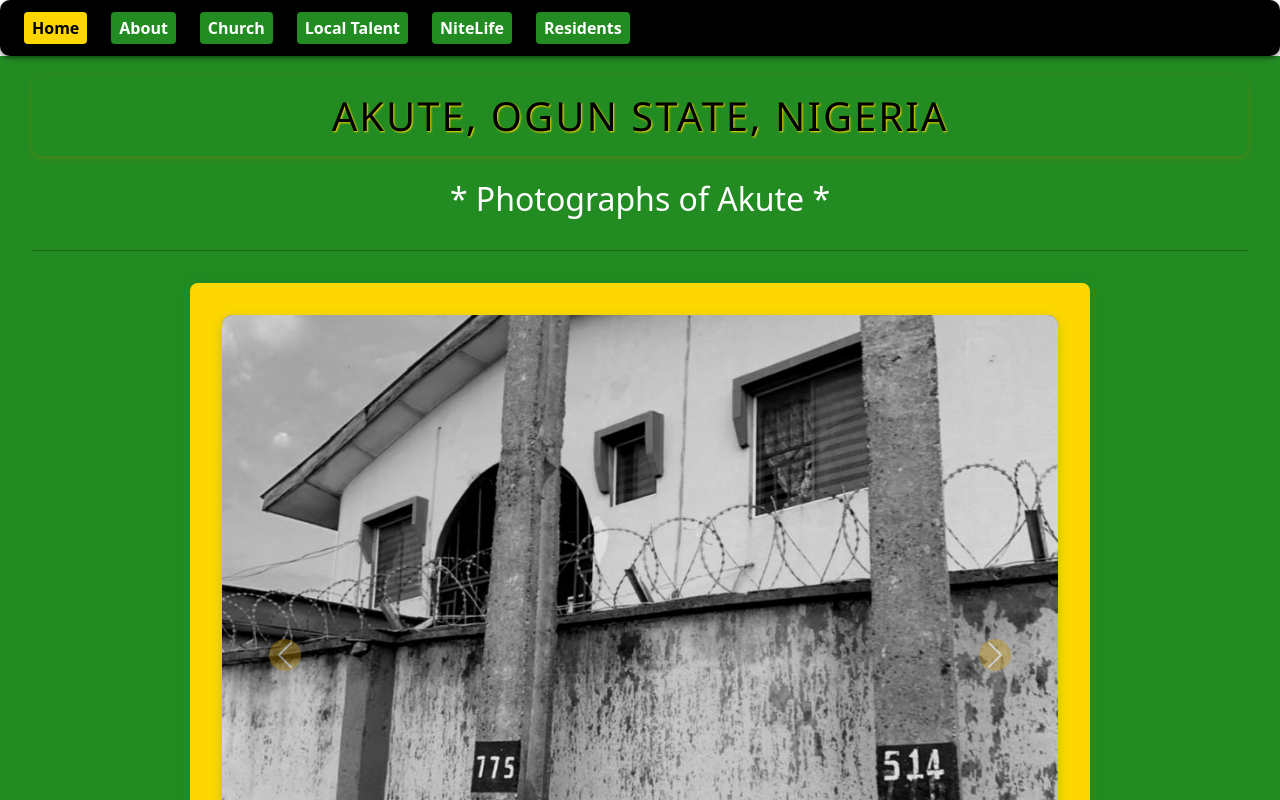
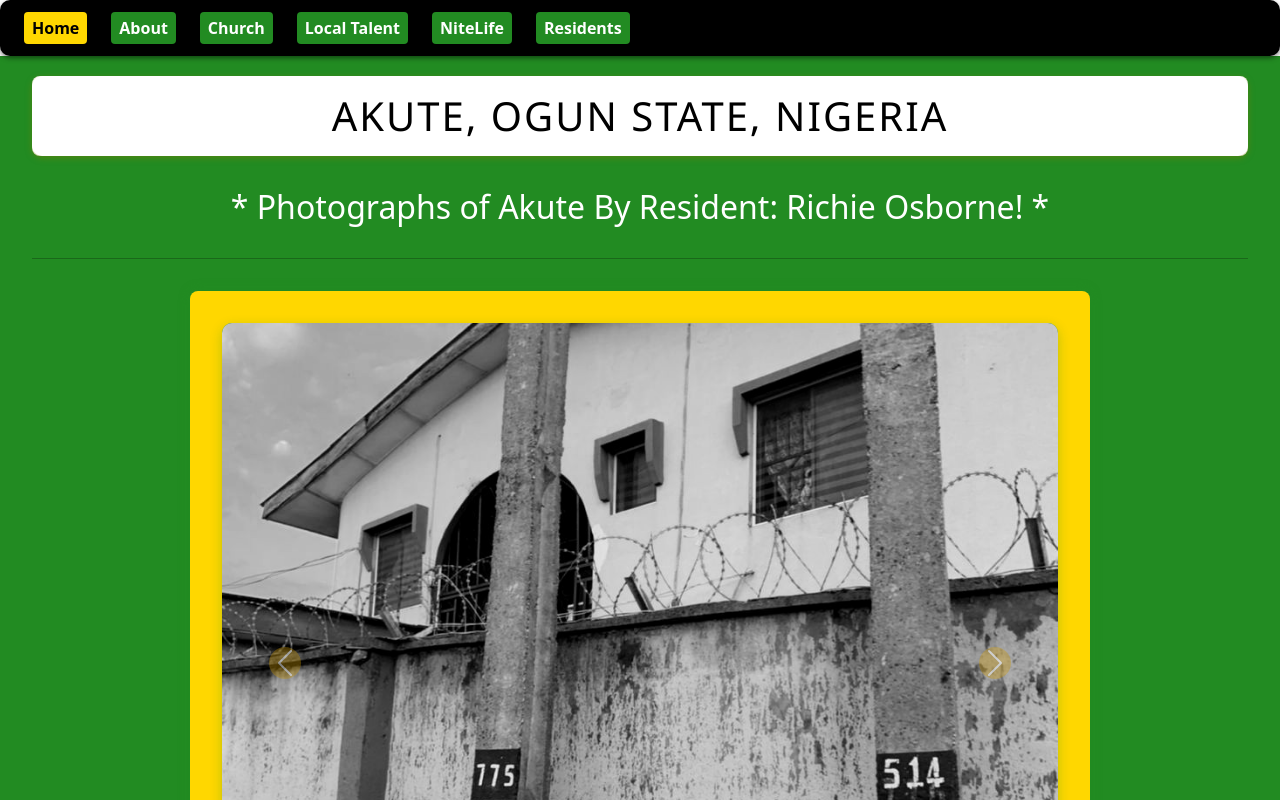
Before and after one commit to cochav4884/Nigeria, a React (Create React App) app: page / in a window 1280 px wide. Shown: the top 800 px of the page. Built offline with nearby package versions, Linux system fonts and the light colour scheme.

Commit message:
modified the header of each page through App.css and retitled the H2 subheaders on all pages

```diff
--- a/src/App.css
+++ b/src/App.css
@@ -16,6 +16,8 @@
 }
 
 .page-header {
+  background-color: #ffffff; /* white background */;
+  border-radius: 8px;
   color: #000000;
   font-weight: 700;
   font-size: 2.4rem;
@@ -28,15 +30,6 @@
   text-align: center;
   color: #ffffff; /* white text */
   text-shadow: none;
-}
-
-.page-header {
-  font-size: 2.2rem;
-  margin-bottom: 1.5rem;
-  font-weight: 700;
-  color: #228b22; /* Forest Green */
-  text-align: center;
-  text-shadow: 1px 1px 2px #ffd700; /* Gold/yellow glow */
 }
 
 .page-image {
--- a/src/Pages/About.js
+++ b/src/Pages/About.js
@@ -31,8 +31,8 @@ function About() {
       <div className="container-fluid">
         <header className="page-header">
           <h1>Akute, Ogun State, Nigeria</h1>
-          <h2 className="section">* About Page *</h2>
         </header>
+        <h2 className="section">* Learn More About Akute! *</h2>
         <hr />
 
         <div className="container">
--- a/src/Pages/Church.js
+++ b/src/Pages/Church.js
@@ -10,8 +10,8 @@ const Church = () => {
       <div className="container-fluid">
         <header className="page-header">
           <h1>Akute, Ogun State, Nigeria</h1>
-          <h2 className="section"> * Church Page *</h2>
         </header>
+        <h2 className="section"> * Meet Pastor Amous Onogwu! *</h2>
         <hr />
         <div className="container">
           <section className="section">
--- a/src/Pages/Home.js
+++ b/src/Pages/Home.js
@@ -10,7 +10,7 @@ const Home = () => {
           <header className="page-header">
             <h1>Akute, Ogun State, Nigeria</h1>
           </header>
-          <h2 className="section">* Photographs of Akute *</h2>
+          <h2 className="section">* Photographs of Akute By Resident: Richie Osborne! *</h2>
           <hr />
           <section className="container">
           <div
--- a/src/Pages/LocalTalent.js
+++ b/src/Pages/LocalTalent.js
@@ -14,7 +14,7 @@ const LocalTalent = () => {
           <h1>Akute, Ogun State, Nigeria</h1>
         </header>
 
-        <h2 className="section">* Local Talent *</h2>
+        <h2 className="section">* Meet Akute's Local Talent! *</h2>
         <hr />
         <div className="container">
           {/* First Box */}
--- a/src/Pages/NiteLife.js
+++ b/src/Pages/NiteLife.js
@@ -24,7 +24,7 @@ const NiteLife = () => {
           <h1>Akute, Ogun State, Nigeria</h1>
         </header>
 
-        <h2 className="section">* Nitelife Page *</h2>
+        <h2 className="section">* Nitelife in Akute! *</h2>
         <hr />
 
         <div className="container">
--- a/src/Pages/Residents.js
+++ b/src/Pages/Residents.js
@@ -125,10 +125,10 @@ const Residents = () => {
   return (
     <div className="main_container">
       <main className="container-fluid">
-        <deader className="page-header">
+        <header className="page-header">
           <h1>Akute, Ogun State, Nigeria</h1>
-        </deader>
-        <h2 className="section">* Residents Page *</h2>
+        </header>
+        <h2 className="section">* Meet The Residents of Akute! *</h2>
         <hr />
         {residentsData.map((resident, idx) => (
           <div className="accordion-item" key={resident.name}>
```
